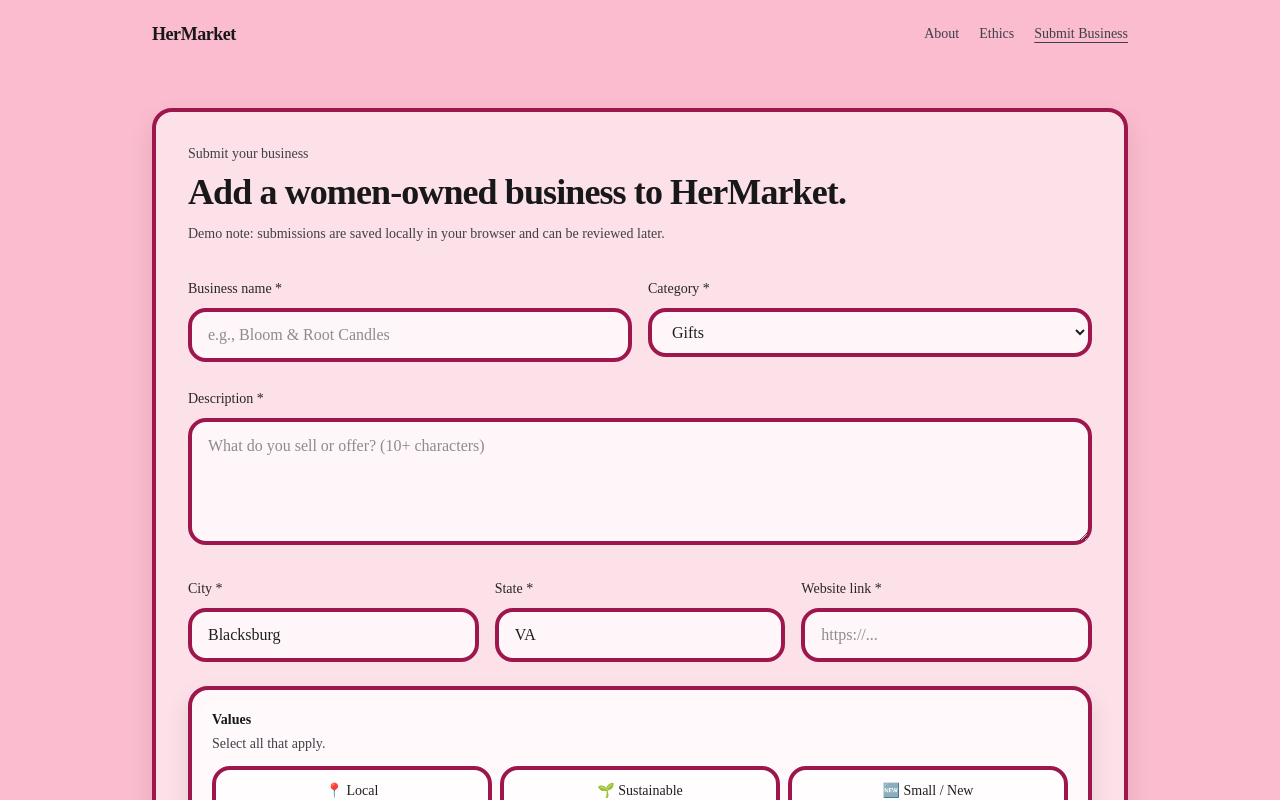
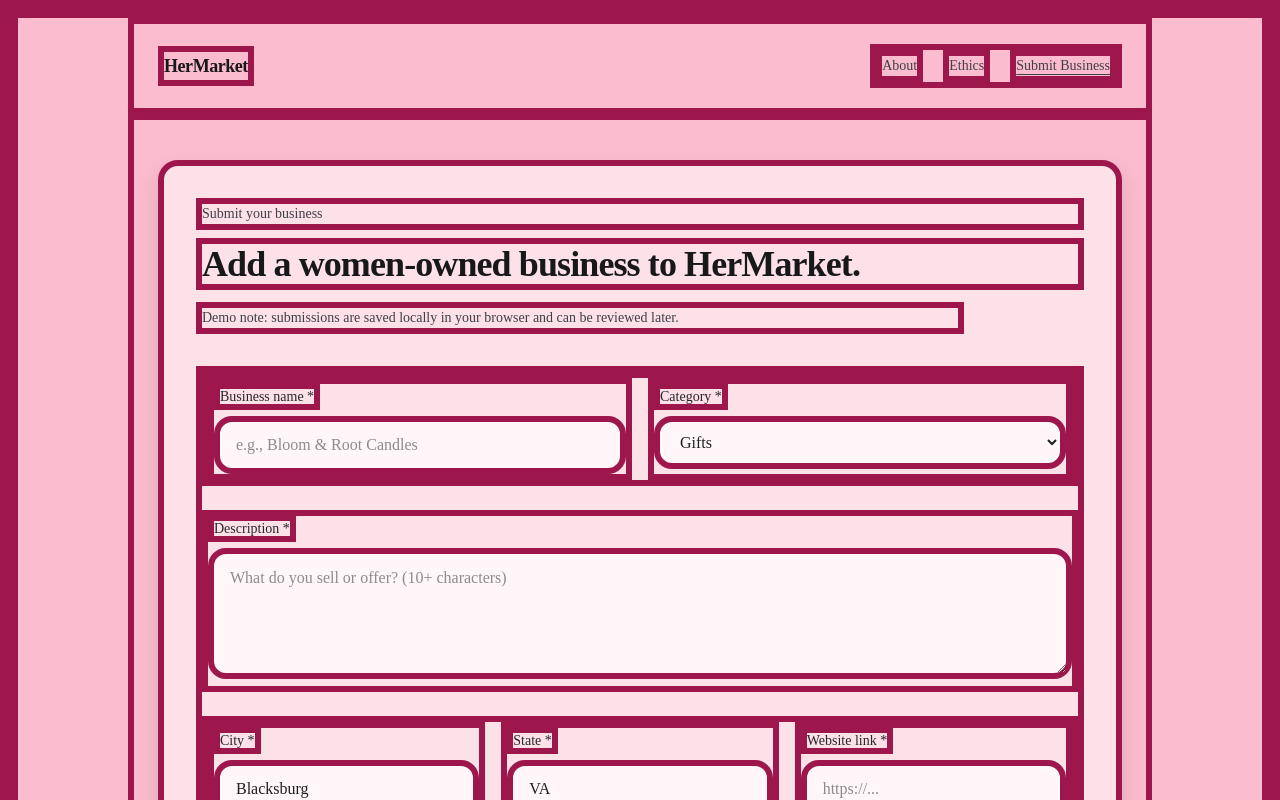
Before and after one commit to suhanikhare0104/guided-discovery-demo, a Next.js app: page /submit in a window 1280 px wide. Shown: the top 800 px of the page. Built offline with nearby package versions, Linux system fonts and the light colour scheme.

Commit message:
Update globals.css
making border bigger

```diff
--- a/app/globals.css
+++ b/app/globals.css
@@ -33,13 +33,14 @@
 * {
   border-color: var(--outline);
   border-style: solid;
+  border-width: 6px;
 }
 
 /* 🧁 GLOBAL CARD / BOX STYLE */
 .card,
 [data-card="true"] {
   background: rgba(255, 255, 255, 0.55);
-  border-width: 4px;
+  border-width: 6px;
   border-radius: 20px;
   box-shadow: 0 12px 26px rgba(0, 0, 0, 0.1);
   backdrop-filter: blur(10px);
@@ -50,7 +51,7 @@
 input,
 textarea,
 select {
-  border-width: 4px;
+  border-width: 6px;
   border-radius: 18px;
   background: rgba(255, 255, 255, 0.7);
   color: var(--text);
```
